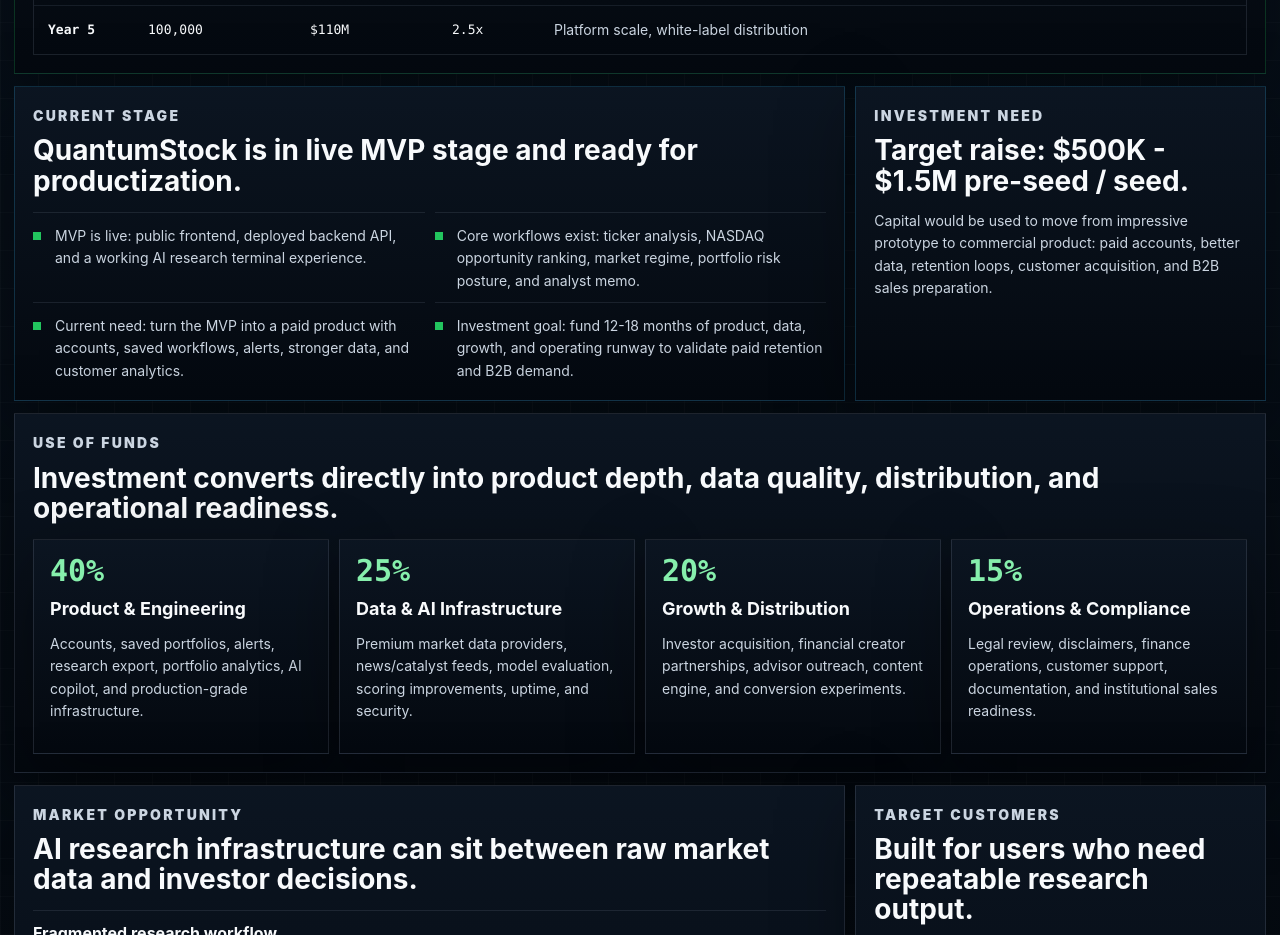
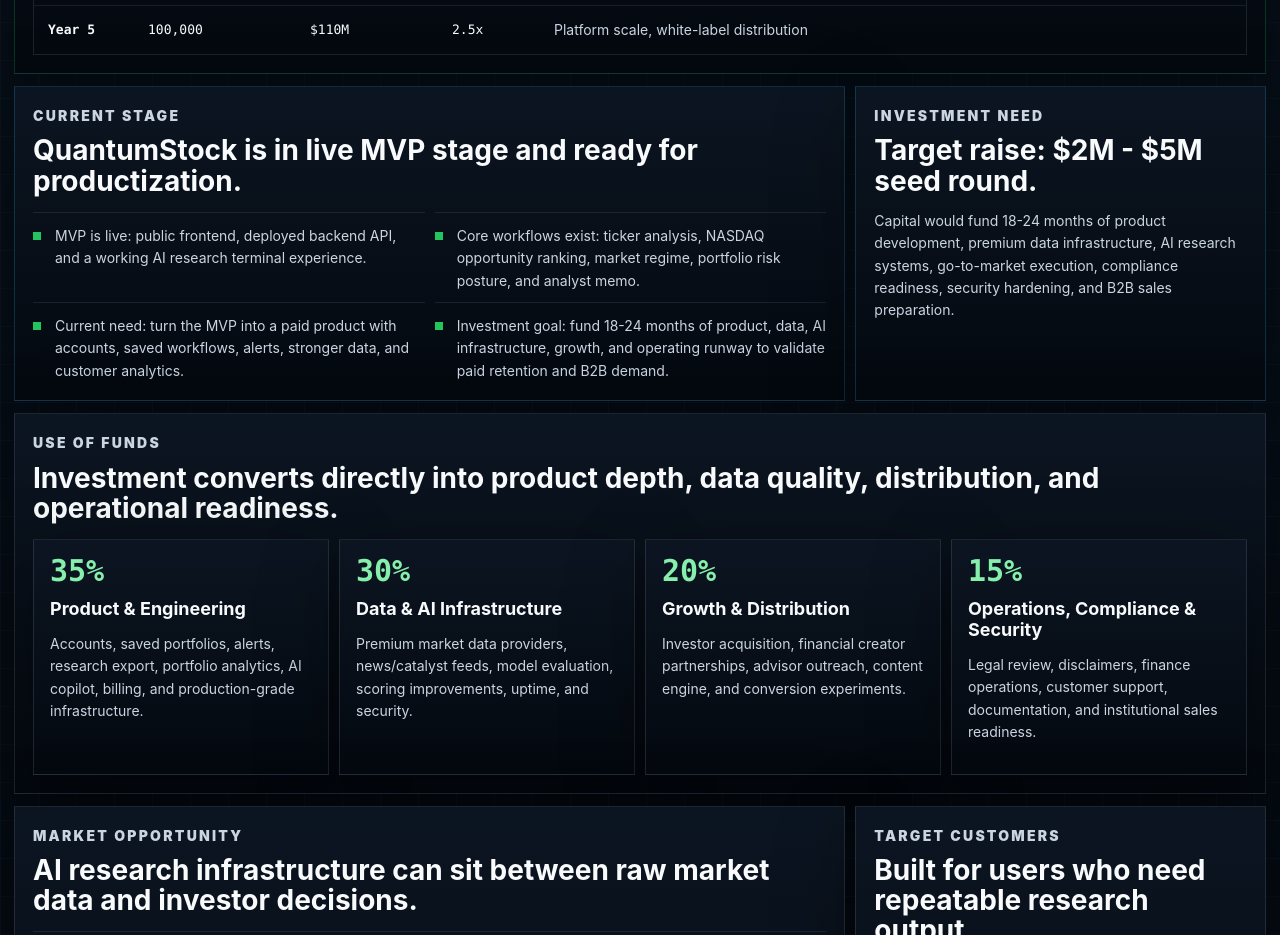
Before and after one commit to tsdmrhsyn76-sketch/quantumstock, a Next.js app: page /investor in a window 1280 px wide. Shown: the part 2600-3535 px from the top of the page. Built offline with nearby package versions, Linux system fonts and the light colour scheme.

Commit message:
Update investor funding target to seed round
Updated the investor page funding section to position QuantumStock as a $2M-$5M seed round opportunity. Adjusted runway language, use-of-funds allocation, and project memory to better match the scale of an AI-native investment research platform.

```diff
--- a/pages/investor.tsx
+++ b/pages/investor.tsx
@@ -63,12 +63,12 @@
 const fundingUse = [
   {
     title: "Product & Engineering",
-    allocation: "40%",
-    text: "Accounts, saved portfolios, alerts, research export, portfolio analytics, AI copilot, and production-grade infrastructure.",
+    allocation: "35%",
+    text: "Accounts, saved portfolios, alerts, research export, portfolio analytics, AI copilot, billing, and production-grade infrastructure.",
   },
   {
     title: "Data & AI Infrastructure",
-    allocation: "25%",
+    allocation: "30%",
     text: "Premium market data providers, news/catalyst feeds, model evaluation, scoring improvements, uptime, and security.",
   },
   {
@@ -77,7 +77,7 @@
     text: "Investor acquisition, financial creator partnerships, advisor outreach, content engine, and conversion experiments.",
   },
   {
-    title: "Operations & Compliance",
+    title: "Operations, Compliance & Security",
     allocation: "15%",
     text: "Legal review, disclaimers, finance operations, customer support, documentation, and institutional sales readiness.",
   },
@@ -87,7 +87,7 @@
   "MVP is live: public frontend, deployed backend API, and a working AI research terminal experience.",
   "Core workflows exist: ticker analysis, NASDAQ opportunity ranking, market regime, portfolio risk posture, and analyst memo.",
   "Current need: turn the MVP into a paid product with accounts, saved workflows, alerts, stronger data, and customer analytics.",
-  "Investment goal: fund 12-18 months of product, data, growth, and operating runway to validate paid retention and B2B demand.",
+  "Investment goal: fund 18-24 months of product, data, AI infrastructure, growth, and operating runway to validate paid retention and B2B demand.",
 ];
 
 const marketOpportunity = [
@@ -310,10 +310,10 @@
 
           <article className="investorPanel">
             <p className="eyebrow">Investment Need</p>
-            <h2>Target raise: $500K - $1.5M pre-seed / seed.</h2>
+            <h2>Target raise: $2M - $5M seed round.</h2>
             <p>
-              Capital would be used to move from impressive prototype to commercial product: paid accounts, better data,
-              retention loops, customer acquisition, and B2B sales preparation.
+              Capital would fund 18-24 months of product development, premium data infrastructure, AI research systems,
+              go-to-market execution, compliance readiness, security hardening, and B2B sales preparation.
             </p>
           </article>
         </section>
```
Also changed, not shown: 1 other file (tests, documents, lock files or other folders).
